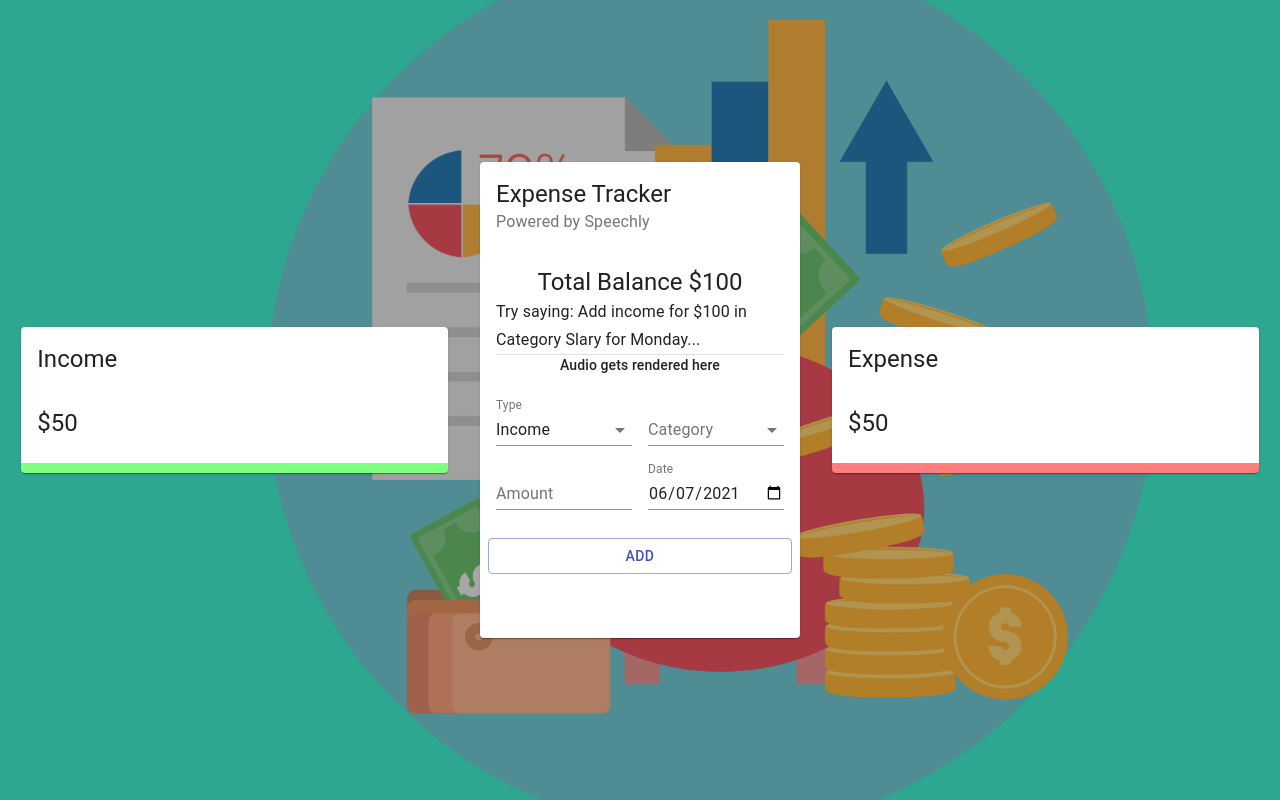
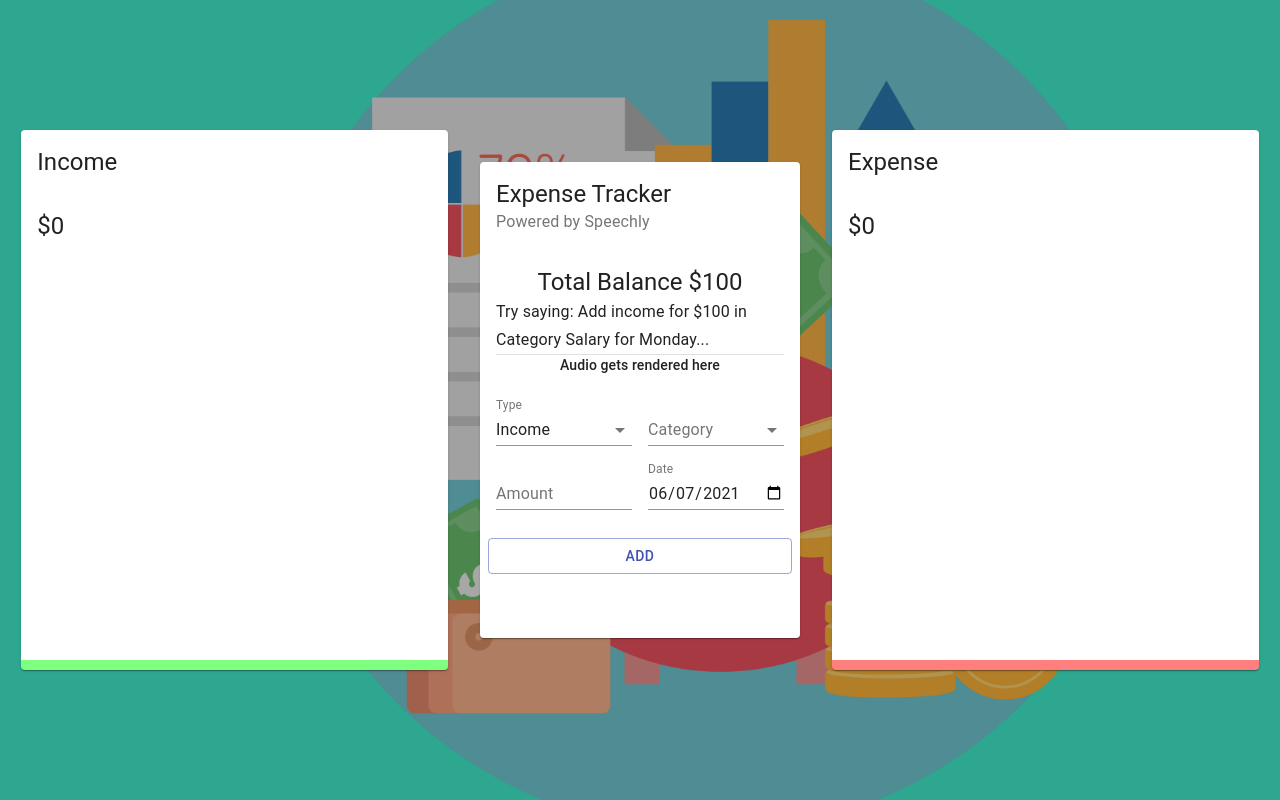
Before and after one commit to ShahidAkhtar777/Expense_Tracker, a React (Create React App) app: page / in a window 1280 px wide. Built offline with nearby package versions, Linux system fonts and the light colour scheme.

Commit message:
Rendered data in chart

```diff
--- a/src/components/Details/Details.jsx
+++ b/src/components/Details/Details.jsx
@@ -2,16 +2,18 @@
 import { Card, CardHeader, CardContent, Typography } from "@material-ui/core";
 import { Doughnut } from "react-chartjs-2";
 import useStyles from "./styles";
+import useTransactions from "../../useTransactions";
 
 const Details = ({ title }) => {
   const classes = useStyles();
+  const { total, chartData } = useTransactions(title);
 
   return (
     <Card className={title === "Income" ? classes.income : classes.expense}>
       <CardHeader title={title} />
       <CardContent>
-        <Typography variant="h5">$50</Typography>
-        {/* <Doughnut data="DATA" /> */}
+        <Typography variant="h5">${total}</Typography>
+        <Doughnut data={chartData} />
       </CardContent>
     </Card>
   );
--- a/src/components/Main/Main.jsx
+++ b/src/components/Main/Main.jsx
@@ -16,7 +16,6 @@
   const classes = useStyles();
 
   return (
-    <div>
     <Card className={classes.root}>
       <CardHeader title="Expense Tracker" subheader="Powered by Speechly" />
       <CardContent>
@@ -28,7 +27,7 @@
           styles={{ lineHeight: "1.5em", marginTop: "20px" }}
         >
           {/* Info component will get added here */}
-            Try saying: Add income for $100 in Category Slary for Monday...
+          Try saying: Add income for $100 in Category Salary for Monday...
         </Typography>
         <Divider />
         <Form />
@@ -41,7 +40,6 @@
         </Grid>
       </CardContent>
     </Card>
-    </div>
   );
 };
 
--- /dev/null
+++ b/src/useTransactions.js
@@ -0,0 +1,32 @@
+import { useContext } from 'react';
+import { ExpenseTrackerContext } from './context/context';
+
+import { incomeCategories, expenseCategories, resetCategories } from './constants/categories';
+
+const useTransactions = (title) =>{
+    resetCategories();
+    const { transactions } = useContext(ExpenseTrackerContext);
+    const transactionsPerType = transactions.filter((t) => t.type === title);
+    const total = transactionsPerType.reduce((acc, currVal) => acc+= currVal.amount, 0);
+    const categories = title === "Income" ? incomeCategories : expenseCategories;
+
+    console.log({transactionsPerType, total, categories});
+
+    transactionsPerType.forEach((t) => {
+        const category = categories.find((c) => c.type === t.category);
+        if(category)
+            category.amount += t.amount;
+    });
+
+    const filteredCategories = categories.filter((c) => c.amount>0);
+    const chartData = {
+        datasets: [{
+            data: filteredCategories.map((c) => c.amount),
+            backgroundColor: filteredCategories.map((c) => c.color)
+        }],
+        labels: filteredCategories.map((c) => c.type)
+    }
+    return { total, chartData }
+}
+
+export default useTransactions;
```
Lines whose indentation alone changed are shown as unchanged.
